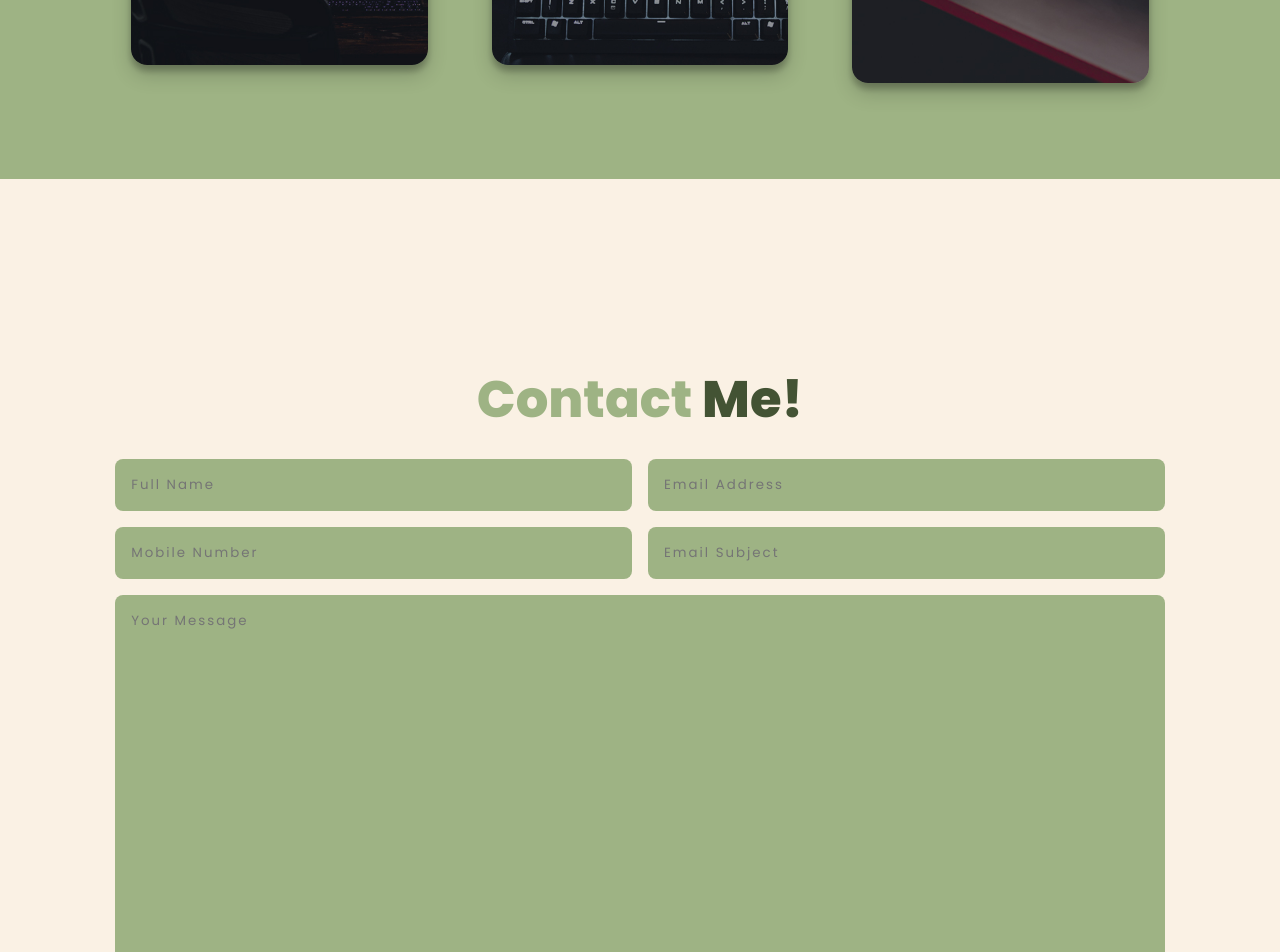
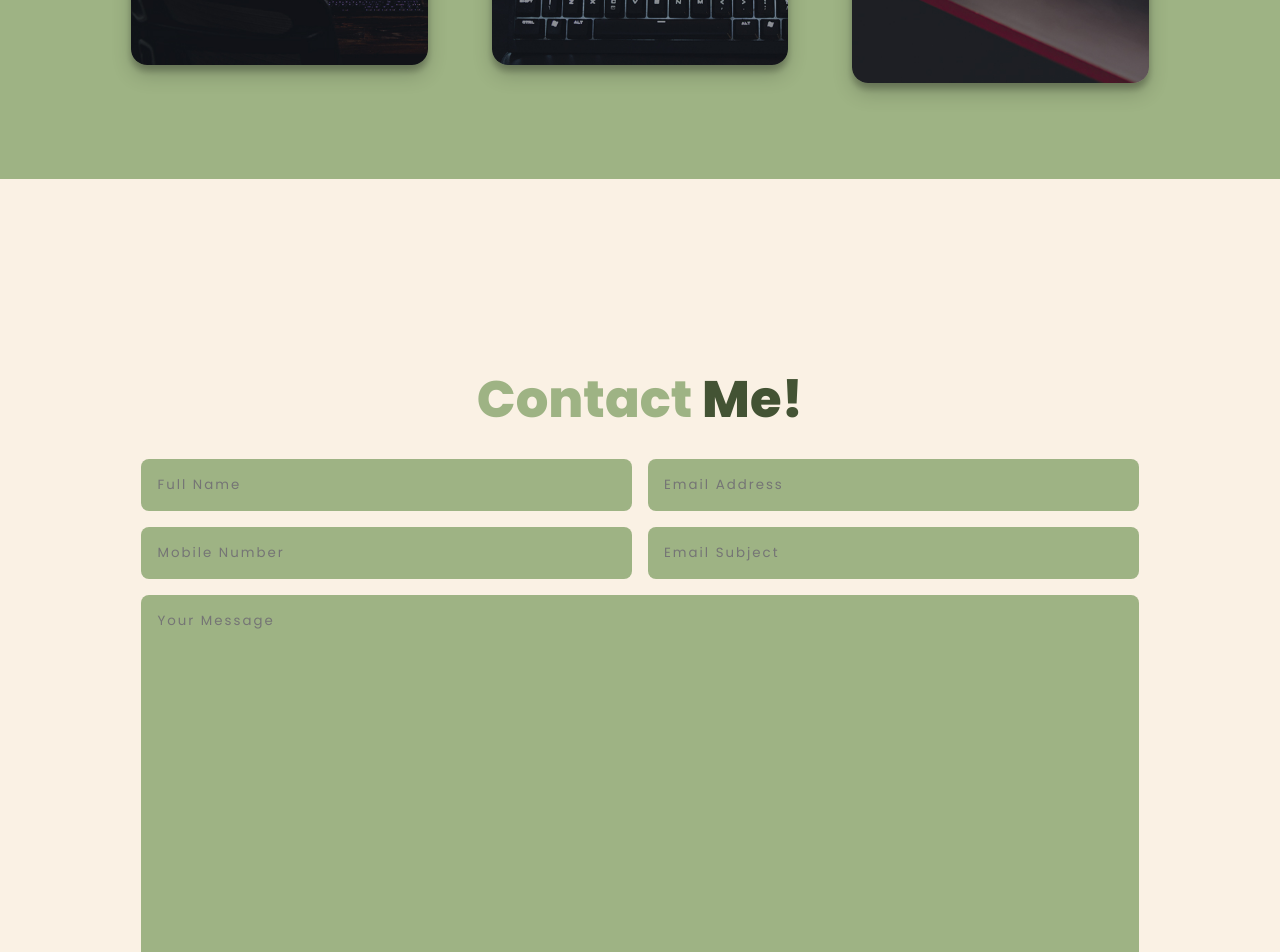
Before and after one commit to J-Tib/vite-deploy, a React (Vite) app: page / in a window 1280 px wide. Shown: the part 3687-4639 px from the top of the page. Built offline with nearby package versions, Linux system fonts and the light colour scheme.

Commit message:
Fixed overflow X in DOM

```diff
--- a/src/App.css
+++ b/src/App.css
@@ -275,7 +275,7 @@ section {
 .title--contact h1 {
   text-align: center;
 }
-.table--form input, textarea{
+.table--form input, .table--form textarea{
   font-size: 1rem 10% 2rem;
   letter-spacing: 2px;
   color: var(--bg-color);
@@ -304,7 +304,7 @@ textarea {
 .table--form {
   position: relative;
   display: grid;
-  width: 100%;
+  width: calc(100% - 5%);
   margin-bottom: 1rem;
   gap: 1rem;
 }
@@ -379,7 +379,15 @@ textarea {
   .Portfolio--Card, .Card-Container {
     grid-template-columns: 1fr;
     }
+}
+@media (max-width: 420px) {
+  .table--form {
+    grid-template-columns: 1fr;
   }
+  textarea {
+    grid-column-end: span 1;
+  }
+}
 /* END OF BREAKPOINTS */
 
 /* ANIMATIONS */
```
